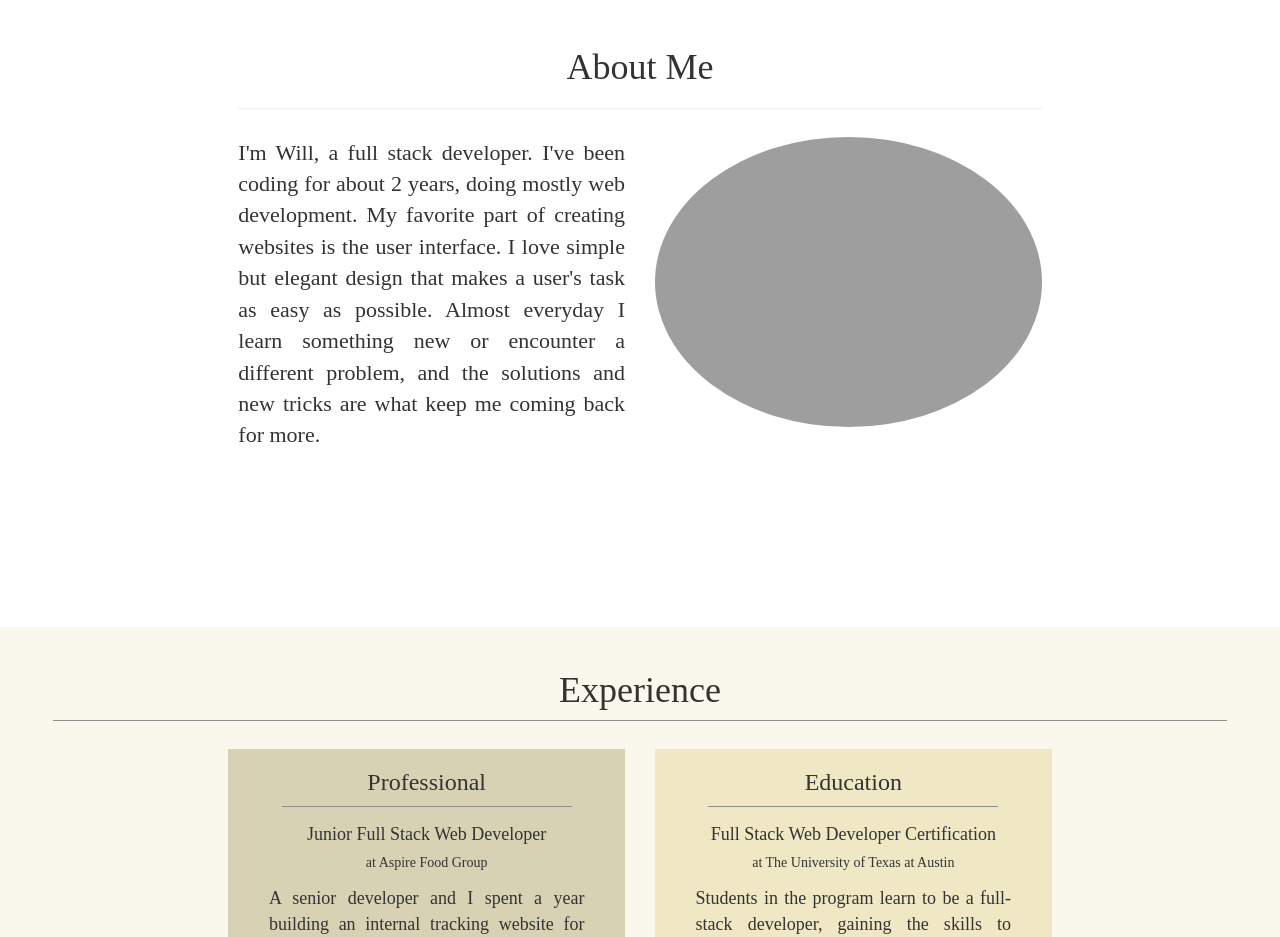
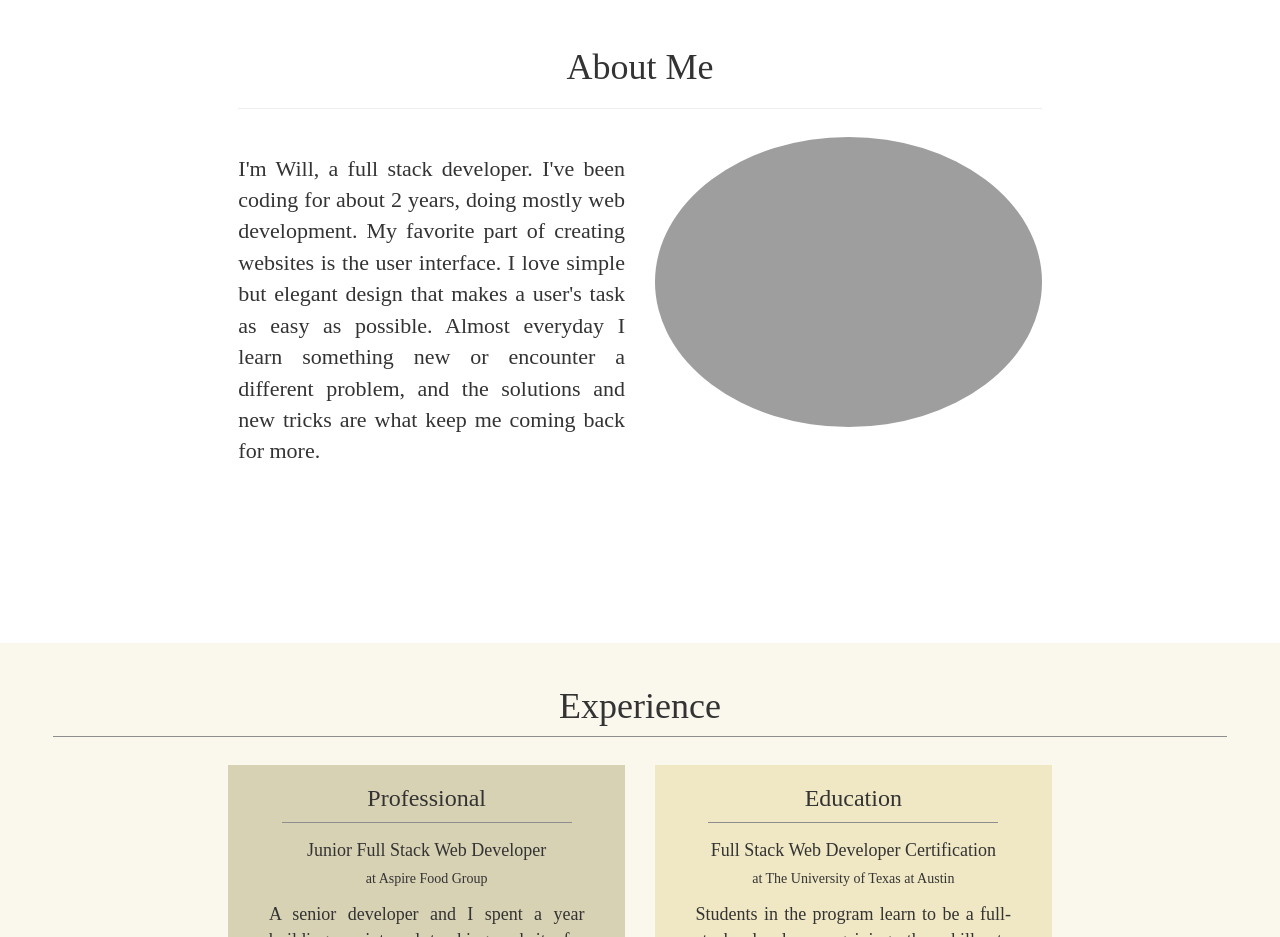
Before and after one commit to williamwgilmore/williamwgilmore, a React (Create React App) app: page / in a window 1280 px wide. Shown: the part 940-1877 px from the top of the page. Built offline with nearby package versions, Linux system fonts and the light colour scheme.

Commit message:
Added some space above the bio section

```diff
--- a/public/style/generalStyle.css
+++ b/public/style/generalStyle.css
@@ -68,6 +68,7 @@ html, body {
 .bioText {
 	font-size: 22px;
 	margin: 1vh 0 1vh 0;
+	padding-top: 2vh;
 }
 
 .bioImage {
```
